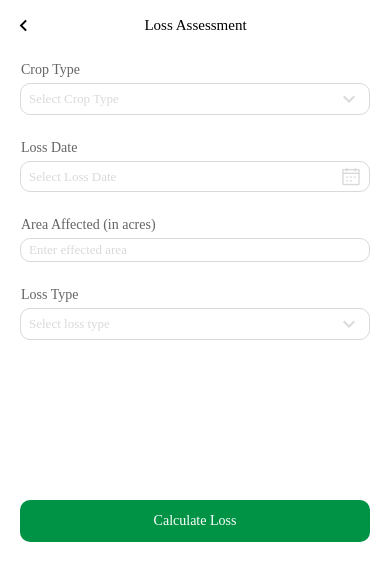
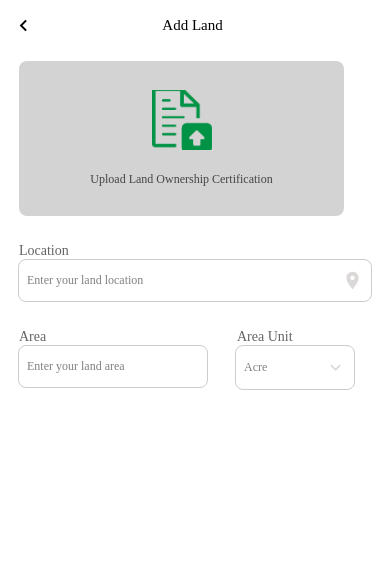
Before and after one commit to Shehiryar12/CropsSecure, a React Native app: screen / in a window 390 px wide. Shown: the top 580 px of the page. Built offline with nearby package versions, Linux system fonts and the light colour scheme.

Commit message:
Cropssecure

```diff
--- a/App.js
+++ b/App.js
@@ -3,10 +3,11 @@ import LandData from './Src/Screens/LandData';
 import Insurance from './Src/Screens/Insurance';
 import Area from './Src/Screens/Area';
 import Assessment from './Src/Screens/Assessment';
+import Addland from './Src/Screens/Addland';
 
 const App = () => {
   return (
- <Assessment/>
+             <Addland/>
 )
 };
 
--- /dev/null
+++ b/Src/Components/Acre.js
@@ -0,0 +1,45 @@
+import { StyleSheet, Text, TextInput, View } from 'react-native';
+import React from 'react';
+import { Font } from '../Constant/Font';
+
+const Acre = props => {
+  return (
+    <View style={{ flex: 1 }}>
+      <Text style={styles.heading}>{props?.label}</Text>
+      <View
+        style={{
+          borderWidth: 1,
+          borderColor: '#ccc',
+          borderRadius: 8,
+          marginHorizontal: 18,
+          paddingHorizontal: 8,
+      width:190,
+
+        }}
+      >
+        <TextInput
+          style={styles.input}
+          placeholder={props?.placeholder}
+          placeholderTextColor="grey"
+        />
+      </View>
+    </View>
+  );
+};
+
+export default Acre;
+
+const styles = StyleSheet.create({
+  heading: {
+    fontFamily: Font.medium,
+    marginLeft: 19,
+    marginTop: 27,
+    color: '#646464',
+  },
+  input: {
+    fontSize: 12,
+    paddingVertical: 13,
+    color: '#DBD8D8',
+    fontFamily: Font.medium,
+  },
+});
--- /dev/null
+++ b/Src/Components/AddlandComponent.js
@@ -0,0 +1,51 @@
+import { StyleSheet, Text, TextInput, View } from 'react-native';
+import React from 'react';
+import { Font } from '../Constant/Font';
+import MaterialIcons from 'react-native-vector-icons/MaterialIcons';
+
+const AddlandComponent = props => {
+  return (
+    <View style={styles.inputContainer}>
+      <Text style={styles.heading}>{props?.label}</Text>
+
+      <View
+        style={{
+          flexDirection: 'row',
+          alignItems: 'center',
+          borderWidth: 1,
+          borderColor: '#ccc',
+          borderRadius: 8,
+          marginHorizontal: 18,
+          paddingHorizontal: 8,
+        }}
+      >
+        <TextInput
+          style={styles.input}
+          placeholder={props?.placeholder}
+        //    placeholder="wkfn"
+          placeholderTextColor="grey"
+        />
+        <MaterialIcons name="location-on" size={21} color="#DBD8D8" />
+      </View>
+    </View>
+  );
+};
+
+export default AddlandComponent;
+
+const styles = StyleSheet.create({
+  heading: {
+    fontFamily: Font.medium,
+    marginLeft: 19,
+    marginTop: 27,
+    color: '#646464',
+  },
+  input: {
+    flex: 1, // take all available space
+    fontSize: 12,
+    paddingVertical: 13,
+    flexDirection: 'row',
+    color: '#DBD8D8',
+    fontFamily: Font.medium,
+  },
+});
--- /dev/null
+++ b/Src/Components/AreaUnit.js
@@ -0,0 +1,45 @@
+import { StyleSheet, Text, View } from 'react-native';
+import React from 'react';
+import { Font } from '../Constant/Font';
+import MaterialIcons from 'react-native-vector-icons/MaterialIcons';
+
+
+const AreaUnit = props => {
+  return (
+    <View style={{ flex: 1 }}>
+      <Text style={styles.heading}>{props?.label}</Text>
+      <View
+        style={{
+          borderWidth: 1,
+          borderColor: '#ccc',
+          borderRadius: 8,
+          marginHorizontal: 40,
+          paddingHorizontal: 8,
+          justifyContent: 'center',
+          height: 45,
+          width:120,
+          flexDirection:'row',
+          justifyContent: 'space-between',
+          alignItems:'center',
+        }}
+      >
+        <Text style={{ fontFamily: Font.medium, fontSize: 12, color: 'grey' }}>
+          {props?.value}
+        </Text>
+                <MaterialIcons name="keyboard-arrow-down" size={21} color="#DBD8D8" />
+
+      </View>
+    </View>
+  );
+};
+
+export default AreaUnit;
+
+const styles = StyleSheet.create({
+  heading: {
+    fontFamily: Font.medium,
+    marginTop: 27,
+    color: '#646464',
+    marginHorizontal:42,
+  },
+});
--- /dev/null
+++ b/Src/Screens/Addland.js
@@ -0,0 +1,72 @@
+import { Image, SafeAreaView, StyleSheet, Text, View } from 'react-native';
+import React from 'react';
+import { Font } from '../Constant/Font';
+import MaterialIcons from 'react-native-vector-icons/MaterialIcons';
+import AddlandComponent from '../Components/AddlandComponent';
+import AreaComponent from '../Components/AreaComponent';
+import AreaInput from '../Components/AreaInput';
+import Acre from '../Components/Acre';
+import AccountScreen from './AccountScreen';
+import AreaUnit from '../Components/AreaUnit';
+
+const Addland = () => {
+  return (
+    <SafeAreaView style={styles.container}>
+      <View style={styles.header}>
+        <MaterialIcons name="keyboard-arrow-left" size={23} color="black" />
+        <Text style={styles.heading}>Add Land</Text>
+        <View style={{ width: 40 }}></View>
+      </View>
+
+      <View style={styles.box}>
+        <Image
+          source={require('../Assets/Images/upload-file-icon.png')}
+          style={{ width: 60, height: 60 }}
+        />
+        <Text style={styles.textstyle}>
+          Upload Land Ownership Certification
+        </Text>
+      </View>
+      <View>
+        <AddlandComponent label="Location" placeholder="Enter your land location" />
+      </View>
+
+      <View style={{ flexDirection: 'row' }}>
+        <Acre label="Area" placeholder="Enter your land area" />
+        <AreaUnit label="Area Unit" value="Acre" />
+      </View>
+    </SafeAreaView>
+  );
+};
+export default Addland;
+
+const styles = StyleSheet.create({
+  header: {
+    flexDirection: 'row',
+    justifyContent: 'space-between',
+    alignItems: 'center',
+
+    marginTop: 14,
+    marginLeft: 12,
+  },
+  heading: {
+    fontFamily: Font.bold,
+    fontSize: 15,
+  },
+  box: {
+    width: 325,
+    backgroundColor: 'lightgrey',
+    marginHorizontal: 19,
+    marginTop: 24,
+    alignItems: 'center',
+    justifyContent: 'center',
+    height: 155,
+    borderRadius: 8,
+  },
+  textstyle: {
+    fontFamily: Font.medium,
+    color: '#464444',
+    marginTop: 22,
+    fontSize: 12,
+  },
+});
--- a/Src/Screens/Assessment.js
+++ b/Src/Screens/Assessment.js
@@ -74,7 +74,6 @@ const styles = StyleSheet.create({
     marginHorizontal: 20,
     borderRadius: 10,
     paddingVertical: 3,
-    //  paddingHorizontal:8,
     marginTop: 160,
   },
   buttontext: {
```
